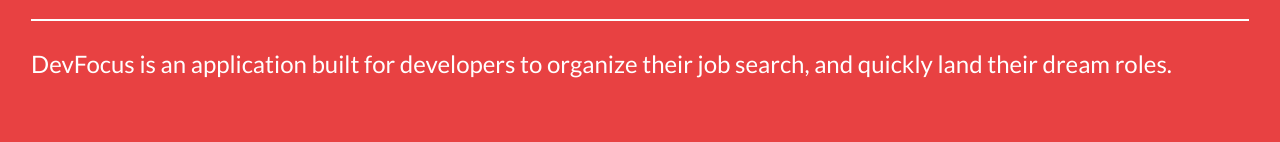
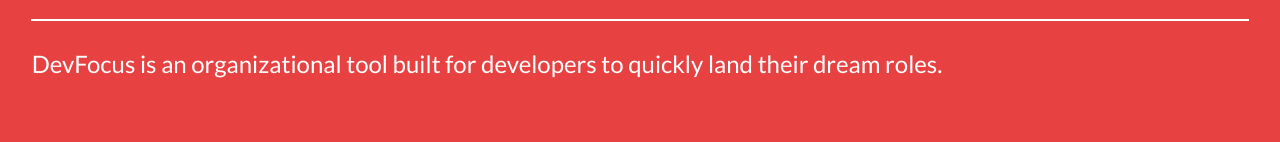
Before and after one commit to elhoussine/devfocus, a React (Create React App) app in the folder frontend/: page /algos in a window 1280 px wide. Shown: the part 1077-1219 px from the top of the page. Built offline with nearby package versions, Linux system fonts and the light colour scheme.

Commit message:
change form input focus

```diff
--- a/frontend/src/components/Homepage/Homepage.jsx
+++ b/frontend/src/components/Homepage/Homepage.jsx
@@ -47,7 +47,7 @@ class Homepage extends React.Component {
           <div className="bottom-heading">
             <div className="bottom-title">Engineering Job Search, Refactored</div>
             <div className="bottom-subheading">
-              DevFocus is an application built for developers to organize their job search, and quickly land their dream roles.
+              DevFocus is an organizational tool built for developers to quickly land their dream roles.
             </div>
           </div>
           <div className="bottom-cards">
--- a/frontend/src/components/Homepage/homepage.css
+++ b/frontend/src/components/Homepage/homepage.css
@@ -217,7 +217,7 @@
   font-size: 24px;
   margin-top: 31px;
   font-weight: 400;
-  margin-right: 77px;
+  margin-right: 306px;
   margin-bottom: 48px;
 }
 
--- a/frontend/src/components/Session/LoginForm.jsx
+++ b/frontend/src/components/Session/LoginForm.jsx
@@ -79,7 +79,7 @@ class LoginForm extends React.Component {
         <div className="login-basebg"></div>
         <div className="login-form">
           <form onSubmit={this.handleSubmit}>
-            <label>Log in to APPNAME</label>
+            <label>Log in to DevFocus</label>
             <input
               className="form-text-input"
               type="text"
--- a/frontend/src/components/Session/login-form.css
+++ b/frontend/src/components/Session/login-form.css
@@ -55,9 +55,9 @@
 }
 
 .form-text-input:focus{
-  border-color: #5E18FE;
+  border-color: #E7E7EF;
   outline: 1px solid transparent;
-  box-shadow: 0px 0px 1px 1px #5E18FE;
+  box-shadow: 0px 0px 1px 1px #E7E7EF;
 }
 
 
--- a/frontend/src/components/Session/signup-form.css
+++ b/frontend/src/components/Session/signup-form.css
@@ -60,9 +60,9 @@
   margin-bottom: 12px;
 }
 .form-text-input:focus{
-  border-color: #5E18FE;
+  border-color: #E7E7EF;
   outline: 1px solid transparent;
-  box-shadow: 0px 0px 1px 1px #5E18FE;
+  box-shadow: 0px 0px 1px 1px #E7E7EF;
 }
 
 .signup-button{
```
